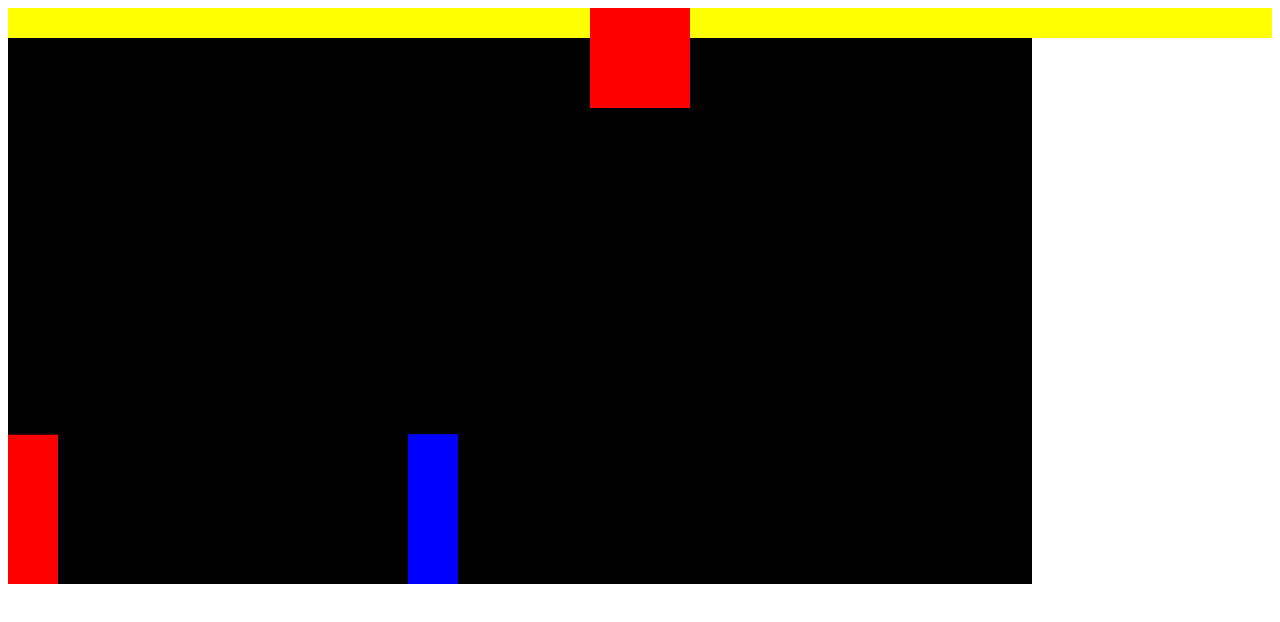
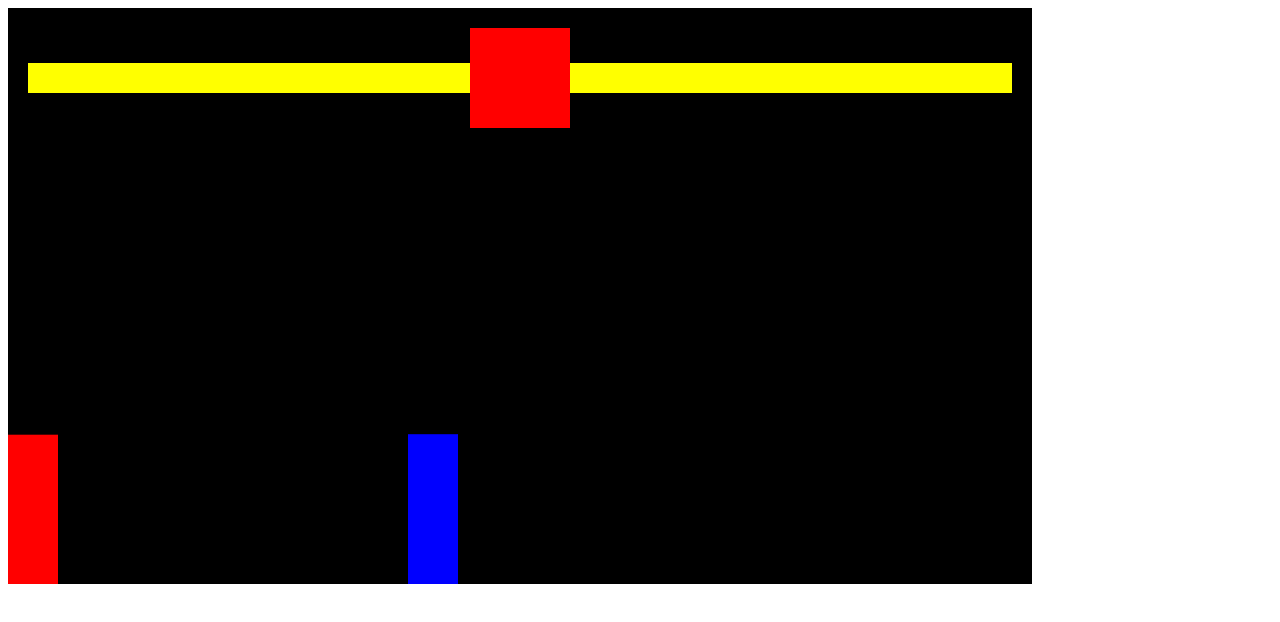
Before and after one commit to itsrdb/fighting-game-js, a plain HTML site: page index.html in a window 1280 px wide. Drawn offline with Linux system fonts and the light colour scheme.

Commit message:
fix bar padding

```diff
--- a/index.html
+++ b/index.html
@@ -1,16 +1,40 @@
+<head>
+    <style>
+        * {
+            box-sizing: border-box;
+        }
+    </style>
+</head>
 <body>
   <!-- container bar div -->
-    <div style="position: relative;">
+  <div style="position: relative; display: inline-block;">
     <!-- smaller container -->
-        <dir style="position: absolute; display: flex; margin: 0; padding: 0; width: 100%;">
+    <dir
+      style="
+        position: absolute;
+        display: flex;
+        margin: 0;
+        padding: 20px;
+        width: 100%;
+        align-items: center;
+      "
+    >
       <!-- player health -->
-            <div style="background-color: yellow; height: 30px; width: 100%;"></div>
+      <div style="background-color: yellow; height: 30px; width: 100%"></div>
       <!-- timer -->
-            <div style="background-color: red; height: 100px; width: 100px; flex-shrink: 0;"></div>
+      <div
+        style="
+          background-color: red;
+          height: 100px;
+          width: 100px;
+          flex-shrink: 0;
+        "
+      ></div>
       <!-- enemy health -->
-            <div style="background-color: yellow; height: 30px; width: 100%;"></div>
+      <div style="background-color: yellow; height: 30px; width: 100%"></div>
     </dir>
     <canvas></canvas>
   </div>
+
   <script src="index.js"></script>
 </body>
```
Lines whose indentation alone changed are shown as unchanged.
